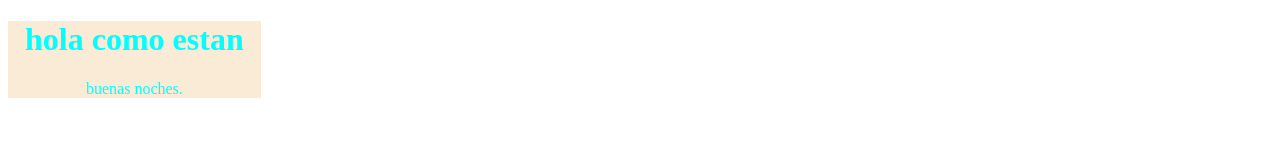
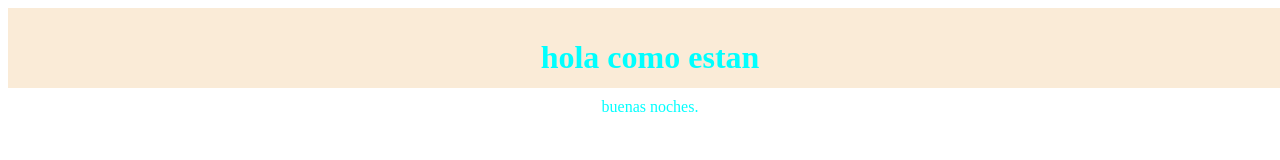
Before and after one commit to andy123412/wireframe, a plain HTML site: page index.html in a window 1280 px wide. Drawn offline with Linux system fonts and the light colour scheme.

Commit message:
ayuddaaa

```diff
--- a/style.css
+++ b/style.css
@@ -1,12 +1,13 @@
 .padre{
     background-color: black;
-    width: 20%;
-    height: 20%;
+    width: 100%;
+    height: 60px;
 }
 .hijo{
     background-color: antiquewhite;
     color: aqua;
     text-align: center;
     width: 100%;
-    height: 20%;
+    height: 60px;
+    padding: 10px;
 }
```
